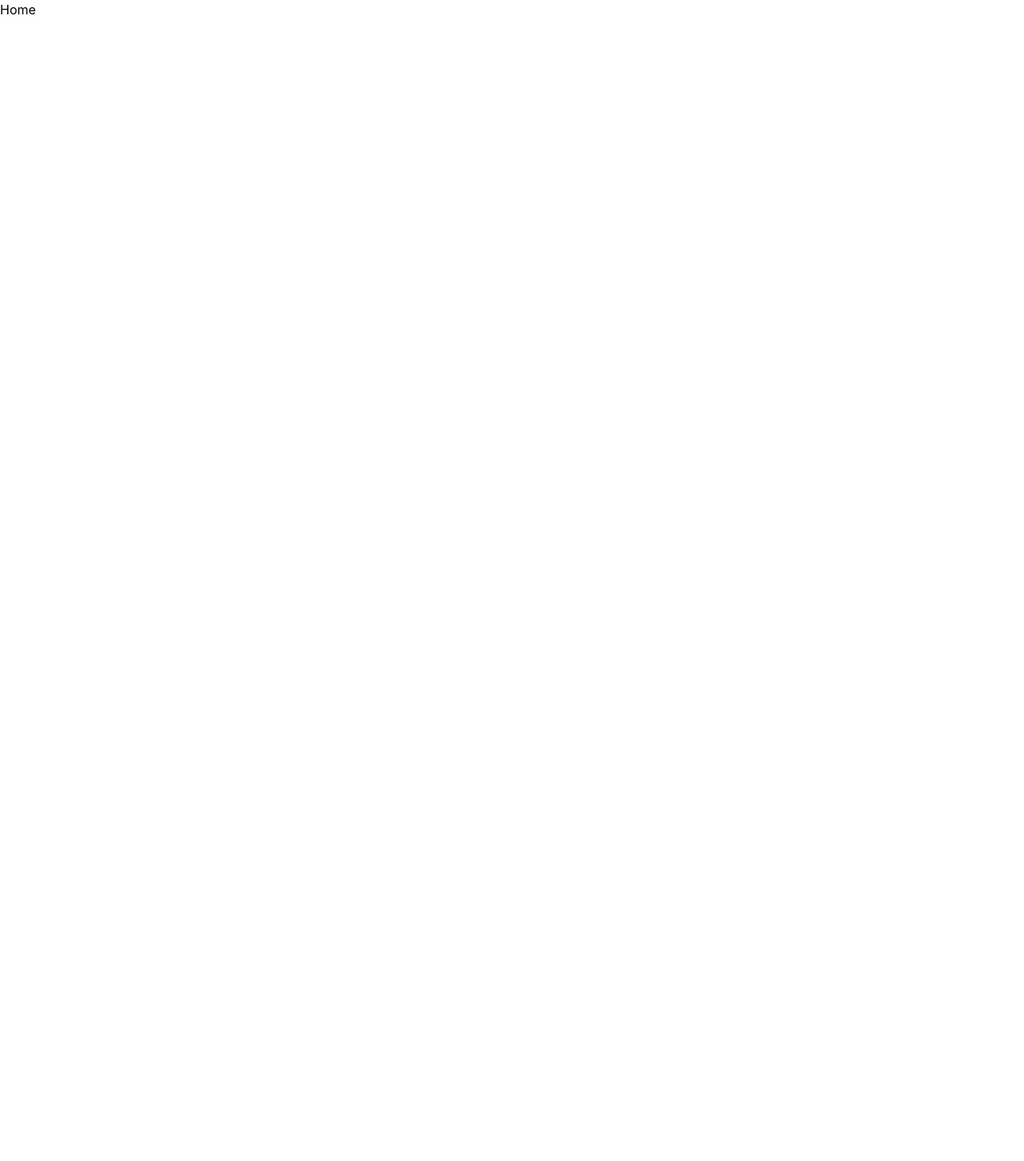
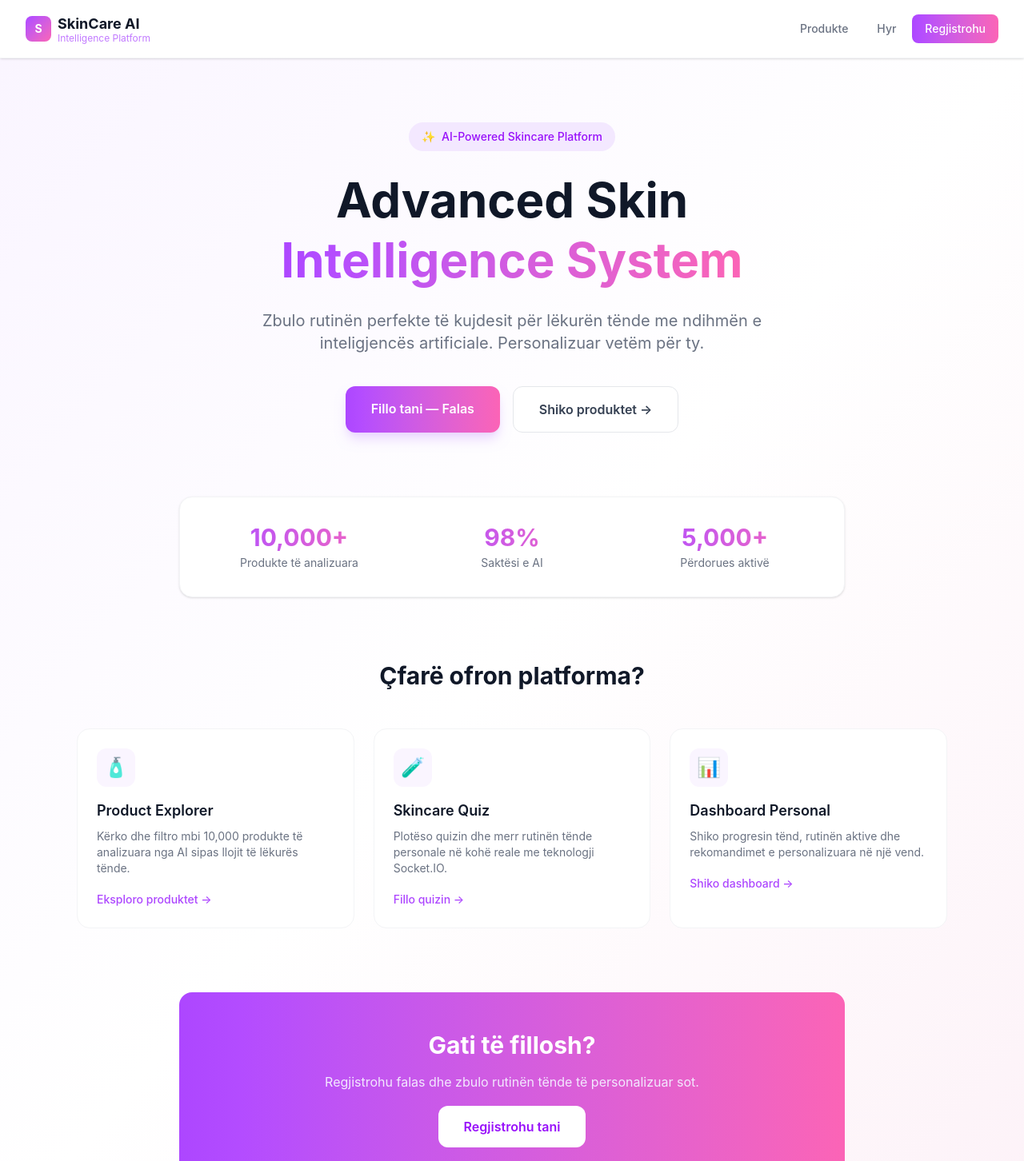
Before and after one commit to vesaad/skincare-platform, a React (Vite) app: page / in a window 1280 px wide. Shown: the top 1452 px of the page at 80% size. Before the commit the page ends 800 px from the top, so only its background shows below. Built offline with nearby package versions, Linux system fonts and the light colour scheme.

Commit message:
Dizajn i ri Navbar + Home page

```diff
--- a/src/components/Navbar.jsx
+++ b/src/components/Navbar.jsx
@@ -1,3 +1,85 @@
+import { Link, useNavigate, useLocation } from "react-router-dom";
+import { useSelector, useDispatch } from "react-redux";
+import { logout } from "../store/slices/authSlice";
+
 export default function Navbar() {
-  return <nav></nav>;
+  const { isAuthenticated } = useSelector((s) => s.auth);
+  const dispatch = useDispatch();
+  const navigate = useNavigate();
+  const location = useLocation();
+
+  const handleLogout = () => {
+    dispatch(logout());
+    navigate("/login");
+  };
+
+  const isActive = (path) => location.pathname === path;
+
+  return (
+    <nav className="bg-white border-b border-gray-100 px-8 py-4 flex justify-between items-center sticky top-0 z-50 shadow-sm">
+      <div className="flex items-center gap-2">
+        <div className="w-8 h-8 rounded-lg bg-gradient-to-br from-purple-500 to-pink-400 flex items-center justify-center">
+          <span className="text-white text-sm font-bold">S</span>
+        </div>
+        <div>
+          <Link to="/" className="text-lg font-bold text-gray-900">
+            SkinCare AI
+          </Link>
+          <p className="text-xs text-purple-400 -mt-1">Intelligence Platform</p>
+        </div>
+      </div>
+
+      <div className="flex gap-1 items-center">
+        <Link
+          to="/products"
+          className={`px-4 py-2 rounded-lg text-sm font-medium transition ${isActive("/products") ? "bg-purple-50 text-purple-600" : "text-gray-500 hover:text-gray-900 hover:bg-gray-50"}`}
+        >
+          Produkte
+        </Link>
+        {isAuthenticated ? (
+          <>
+            <Link
+              to="/quiz"
+              className={`px-4 py-2 rounded-lg text-sm font-medium transition ${isActive("/quiz") ? "bg-purple-50 text-purple-600" : "text-gray-500 hover:text-gray-900 hover:bg-gray-50"}`}
+            >
+              Quiz
+            </Link>
+            <Link
+              to="/routine"
+              className={`px-4 py-2 rounded-lg text-sm font-medium transition ${isActive("/routine") ? "bg-purple-50 text-purple-600" : "text-gray-500 hover:text-gray-900 hover:bg-gray-50"}`}
+            >
+              Rutina
+            </Link>
+            <Link
+              to="/dashboard"
+              className={`px-4 py-2 rounded-lg text-sm font-medium transition ${isActive("/dashboard") ? "bg-purple-50 text-purple-600" : "text-gray-500 hover:text-gray-900 hover:bg-gray-50"}`}
+            >
+              Dashboard
+            </Link>
+            <button
+              onClick={handleLogout}
+              className="ml-2 px-4 py-2 rounded-lg text-sm font-medium bg-red-50 text-red-500 hover:bg-red-100 transition"
+            >
+              Dil
+            </button>
+          </>
+        ) : (
+          <>
+            <Link
+              to="/login"
+              className="px-4 py-2 rounded-lg text-sm font-medium text-gray-500 hover:text-gray-900"
+            >
+              Hyr
+            </Link>
+            <Link
+              to="/register"
+              className="px-4 py-2 rounded-lg text-sm font-medium bg-gradient-to-r from-purple-500 to-pink-400 text-white hover:opacity-90 transition"
+            >
+              Regjistrohu
+            </Link>
+          </>
+        )}
+      </div>
+    </nav>
+  );
 }
--- a/src/pages/Home.jsx
+++ b/src/pages/Home.jsx
@@ -1,3 +1,127 @@
+import { Link } from "react-router-dom";
+
 export default function Home() {
-  return <div>Home</div>;
+  return (
+    <div className="min-h-screen bg-gradient-to-br from-purple-50 via-white to-pink-50">
+      {/* Hero Section */}
+      <div className="max-w-6xl mx-auto px-8 py-20 flex flex-col items-center text-center">
+        <div className="inline-flex items-center gap-2 bg-purple-100 text-purple-600 px-4 py-2 rounded-full text-sm font-medium mb-6">
+          <span>✨</span>
+          <span>AI-Powered Skincare Platform</span>
+        </div>
+
+        <h1 className="text-6xl font-bold text-gray-900 mb-6 leading-tight">
+          Advanced Skin
+          <span className="block bg-gradient-to-r from-purple-500 to-pink-400 bg-clip-text text-transparent">
+            Intelligence System
+          </span>
+        </h1>
+
+        <p className="text-xl text-gray-500 mb-10 max-w-2xl">
+          Zbulo rutinën perfekte të kujdesit për lëkurën tënde me ndihmën e
+          inteligjencës artificiale. Personalizuar vetëm për ty.
+        </p>
+
+        <div className="flex gap-4">
+          <Link
+            to="/register"
+            className="px-8 py-4 bg-gradient-to-r from-purple-500 to-pink-400 text-white rounded-xl font-semibold hover:opacity-90 transition shadow-lg shadow-purple-200"
+          >
+            Fillo tani — Falas
+          </Link>
+          <Link
+            to="/products"
+            className="px-8 py-4 bg-white text-gray-700 rounded-xl font-semibold hover:shadow-md transition border border-gray-200"
+          >
+            Shiko produktet →
+          </Link>
+        </div>
+      </div>
+
+      {/* Stats */}
+      <div className="max-w-4xl mx-auto px-8 mb-20">
+        <div className="bg-white rounded-2xl shadow-sm border border-gray-100 p-8 grid grid-cols-3 gap-8">
+          {[
+            { number: "10,000+", label: "Produkte të analizuara" },
+            { number: "98%", label: "Saktësi e AI" },
+            { number: "5,000+", label: "Përdorues aktivë" },
+          ].map((stat, i) => (
+            <div key={i} className="text-center">
+              <p className="text-3xl font-bold bg-gradient-to-r from-purple-500 to-pink-400 bg-clip-text text-transparent">
+                {stat.number}
+              </p>
+              <p className="text-gray-500 text-sm mt-1">{stat.label}</p>
+            </div>
+          ))}
+        </div>
+      </div>
+
+      {/* Features */}
+      <div className="max-w-6xl mx-auto px-8 mb-20">
+        <h2 className="text-3xl font-bold text-center text-gray-900 mb-12">
+          Çfarë ofron platforma?
+        </h2>
+        <div className="grid grid-cols-3 gap-6">
+          {[
+            {
+              icon: "🧴",
+              title: "Product Explorer",
+              desc: "Kërko dhe filtro mbi 10,000 produkte të analizuara nga AI sipas llojit të lëkurës tënde.",
+              link: "/products",
+              cta: "Eksploro produktet",
+            },
+            {
+              icon: "🧪",
+              title: "Skincare Quiz",
+              desc: "Plotëso quizin dhe merr rutinën tënde personale në kohë reale me teknologji Socket.IO.",
+              link: "/quiz",
+              cta: "Fillo quizin",
+            },
+            {
+              icon: "📊",
+              title: "Dashboard Personal",
+              desc: "Shiko progresin tënd, rutinën aktive dhe rekomandimet e personalizuara në një vend.",
+              link: "/dashboard",
+              cta: "Shiko dashboard",
+            },
+          ].map((f, i) => (
+            <div
+              key={i}
+              className="bg-white rounded-2xl p-6 border border-gray-100 hover:shadow-lg transition group"
+            >
+              <div className="w-12 h-12 bg-purple-50 rounded-xl flex items-center justify-center text-2xl mb-4">
+                {f.icon}
+              </div>
+              <h3 className="text-lg font-semibold text-gray-900 mb-2">
+                {f.title}
+              </h3>
+              <p className="text-gray-500 text-sm mb-4">{f.desc}</p>
+              <Link
+                to={f.link}
+                className="text-purple-500 text-sm font-medium hover:text-purple-700"
+              >
+                {f.cta} →
+              </Link>
+            </div>
+          ))}
+        </div>
+      </div>
+
+      {/* CTA Bottom */}
+      <div className="max-w-4xl mx-auto px-8 pb-20">
+        <div className="bg-gradient-to-r from-purple-500 to-pink-400 rounded-2xl p-12 text-center text-white">
+          <h2 className="text-3xl font-bold mb-4">Gati të fillosh?</h2>
+          <p className="text-purple-100 mb-8">
+            Regjistrohu falas dhe zbulo rutinën tënde të personalizuar sot.
+          </p>
+          <Link
+            to="/register"
+            className="px-8 py-4 bg-white text-purple-600 rounded-xl font-semibold hover:shadow-lg transition"
+          >
+            Regjistrohu tani
+          </Link>
+        </div>
+      </div>
+    </div>
+  );
 }
```
